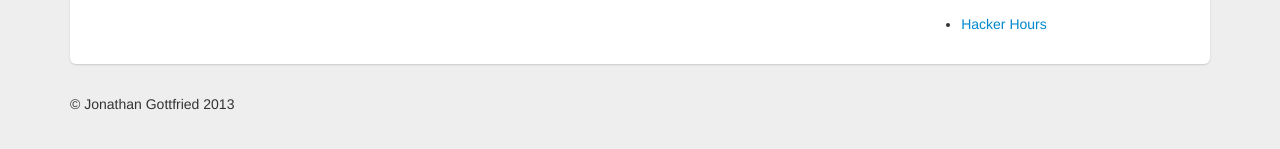
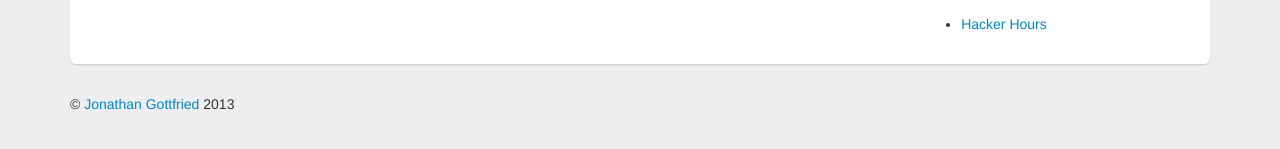
Before and after one commit to crtr0/seattlehacks, a Jekyll site: the page built from archive.html, in a window 1280 px wide. Shown: the part 397-546 px from the top of the page. Built offline with Jekyll 4.4.1, drawn with Linux system fonts in a browser that asks for light colours; Markdown is read by kramdown in place of the engine named in the settings; part of the change alters nothing that is shown.

```diff
--- a/_layouts/default.html
+++ b/_layouts/default.html
@@ -78,7 +78,7 @@
       </div>
 
       <footer>
-        <p>&copy; Jonathan Gottfried 2013</p>
+        <p>&copy; <a href="http://twitter.com/jonmarkgo">Jonathan Gottfried</a> 2013</p>
       </footer>
     </div>
 
```
